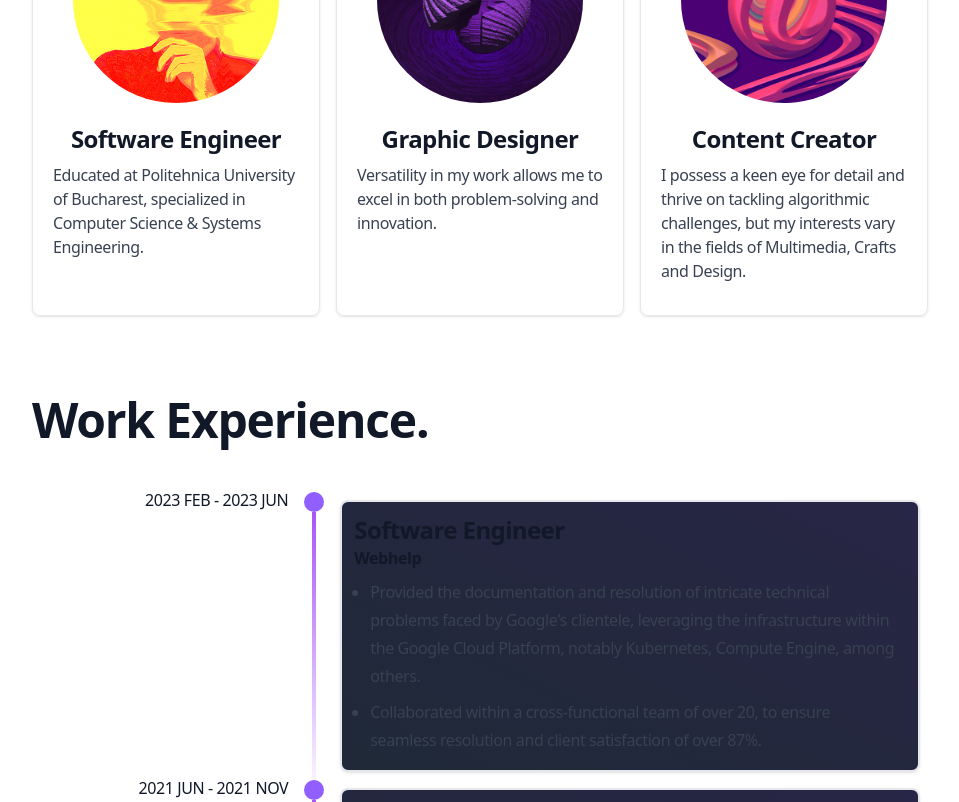
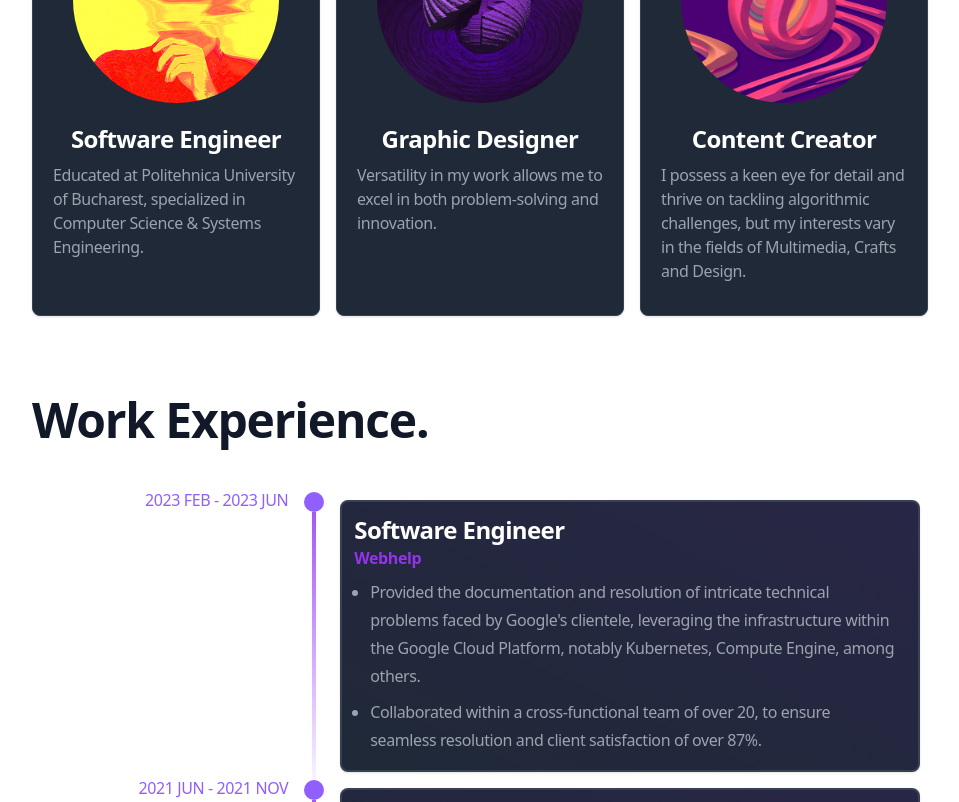
Before and after one commit to denzariu/denzariu.github.io, a React (Vite) app: page / in a window 1280 px wide. Shown: the part 1460-2262 px from the top of the page, without its empty margins (160-1119 px from the left). Built offline with nearby package versions, Linux system fonts and the light colour scheme; a web font is replaced by a local one.

Commit message:
- small UI changes.

```diff
--- a/src/screens/components/Card.tsx
+++ b/src/screens/components/Card.tsx
@@ -11,7 +11,7 @@ function Card({title, description, image}: CardProps) {
 
 
   return (
-    <div className="max-w-sm sm:flex-[0.34] border border-gray-200 rounded-lg shadow
+    <div className="max-w-sm sm:flex-[0.34] border rounded-lg shadow bg-gray-800 border-gray-700
                     shadow-it
                     transition ease-in-out duration-300 hover:bg-gradient-to-tr from-gray-800 to-[#282646] hover:scale-105 hover:border-purple-900"
     >
@@ -23,11 +23,11 @@ function Card({title, description, image}: CardProps) {
                 <img className="rounded-t-lg p-5 w-full rounded-full" src={image} alt="" />
             </a>
             <a>
-                <h5 className="mb-2 text-2xl font-bold text-center tracking-tight text-gray-900">
+                <h5 className="mb-2 text-2xl font-bold text-center tracking-tight text-white">
                   {title}
                 </h5>
             </a>
-            <p className="mb-3 font-normal tracking-tight  text-gray-700">
+            <p className="mb-3 font-normal tracking-tight text-gray-400">
               {description}
             </p>
           </div>
--- a/src/screens/components/Job.tsx
+++ b/src/screens/components/Job.tsx
@@ -12,7 +12,7 @@ function Job(job: JobProps) {
     <div className='flex mt-0 gap-2'>
 
       {/* Date for big screens */}
-      <p className="hidden sm:flex sm:flex-[0.45] text-right justify-end -mt-1 mx-2 text-1xl font-medium tracking-tight text-gray-900">
+      <p className="hidden sm:flex sm:flex-[0.45] text-right justify-end -mt-1 mx-2 text-1xl font-medium tracking-tight text-[#915eff]">
         {job.startToEnd.toUpperCase()}
       </p>
 
@@ -24,19 +24,19 @@ function Job(job: JobProps) {
 
       {/* Card */}
       <div className="
-         m-1 sm:m-2 mb-5 p-3 pb-4 flex-1 border-2 border-gray-200 rounded-lg shadow
+         m-1 sm:m-2 mb-5 p-3 pb-4 flex-1 border-2 rounded-lg shadow bg-gray-800 border-gray-700
         bg-gradient-to-tr from-gray-800 to-[#282646]
         transition ease-in-out duration-300 hover:scale-105 hover:border-purple-900 hover:to-gray-800
       ">
-        <p className='mb-0 text-2xl font-bold text-left tracking-tight text-gray-900'>
+        <p className='mb-0 text-2xl font-bold text-left tracking-tight text-white'>
           {job.title}
         </p>
-        <p className='mb-2 text-1xl font-bold text-left tracking-tight text-gray-900'>
+        <p className='mb-2 text-1xl font-bold text-left tracking-tight text-purple-600'>
           {job.subtitle}
         </p>
         <ul className="list-disc ml-2">
         {job.description.map(row =>
-          <li className="mt-2 mx-2 font-normal leading-7 tracking-tight text-gray-700">
+          <li className="mt-2 mx-2 font-normal leading-7 tracking-tight text-gray-400">
             {row}
           </li>
         )}
```
